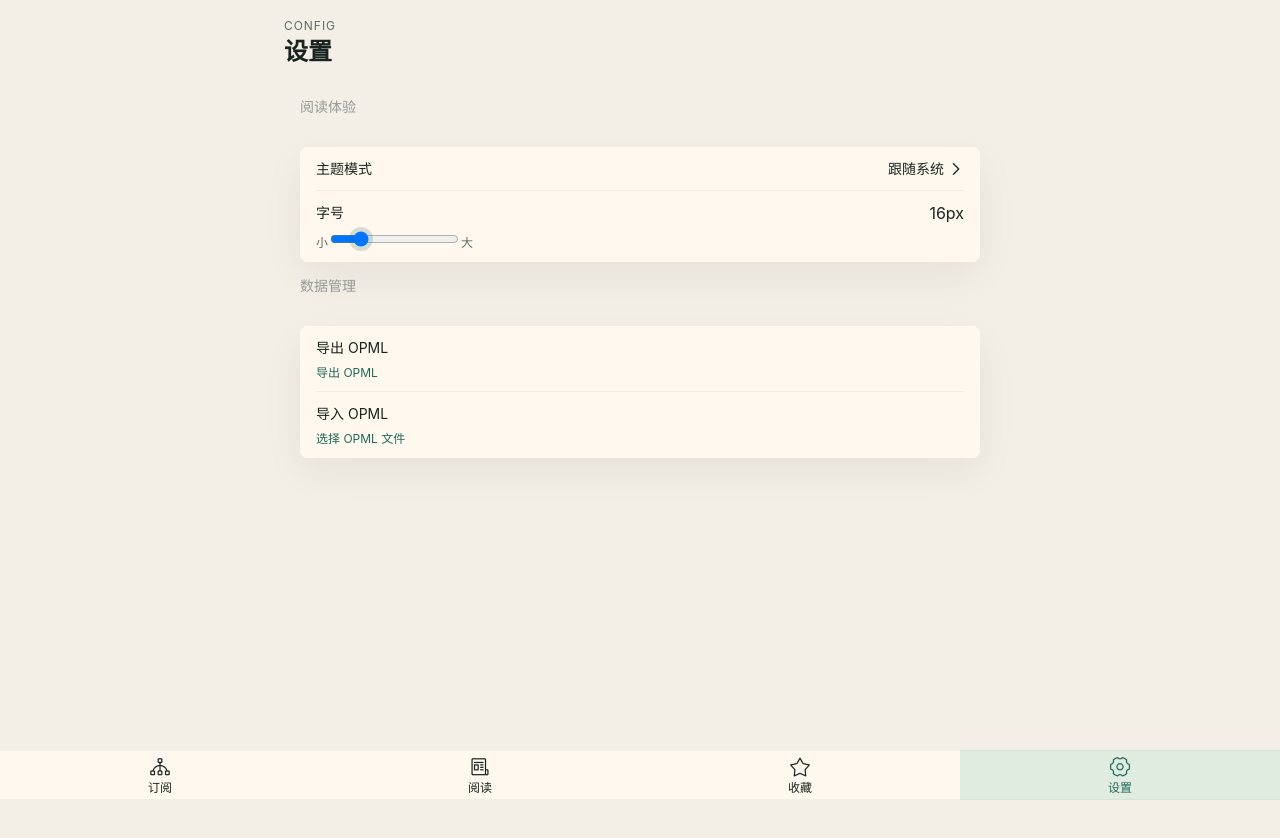
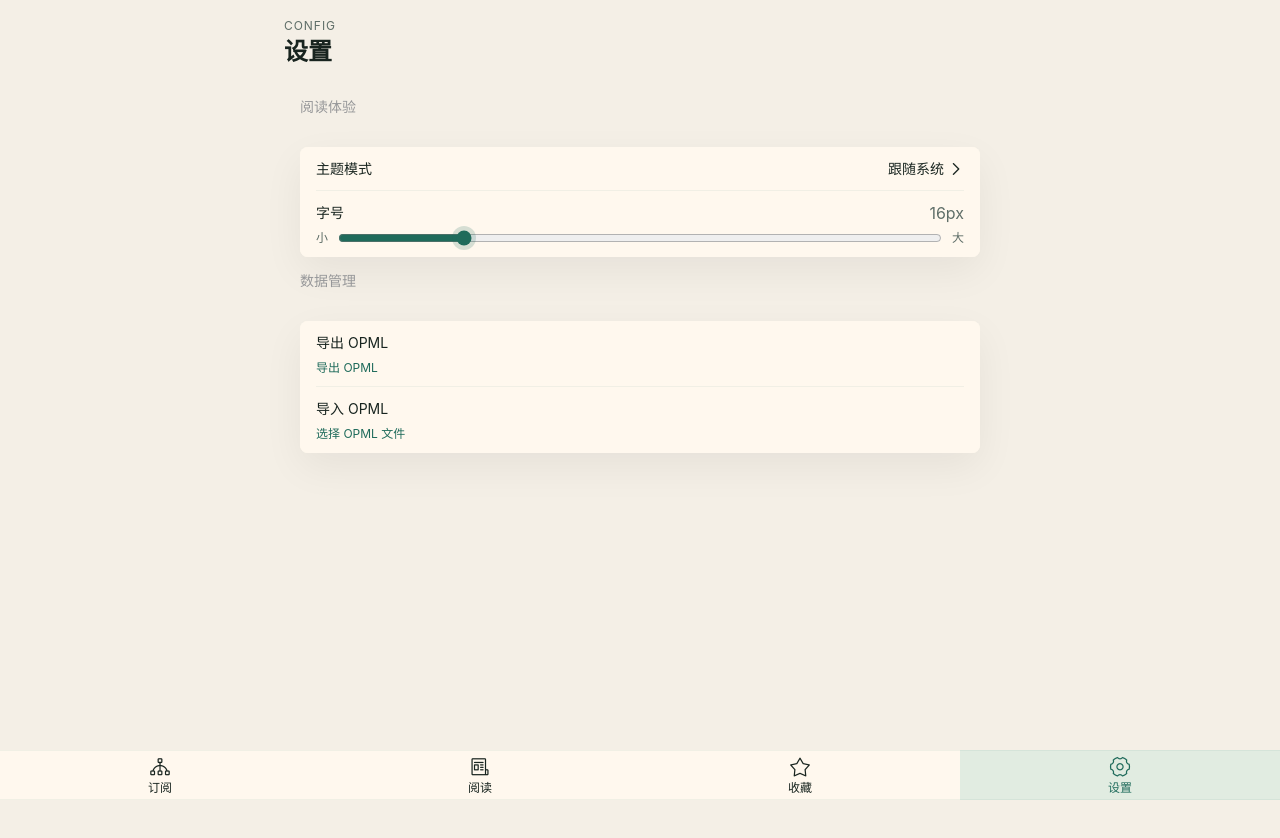
Before and after one commit to geesun/LeafReader, a Vue app: page /settings in a window 1280 px wide. Shown: the top 838 px of the page. Built offline with nearby package versions, Linux system fonts and the light colour scheme.

Commit message:
Refine settings font-size slider layout

```diff
--- a/src/styles.css
+++ b/src/styles.css
@@ -550,9 +550,37 @@ a {
   margin: 0;
 }
 
+.setting-cell-head {
+  display: flex;
+  align-items: center;
+  justify-content: space-between;
+  gap: 12px;
+  width: 100%;
+}
+
+.font-size-value {
+  color: var(--muted);
+  font-size: 13px;
+}
+
 .font-slider-label {
   color: var(--muted);
   font-size: 12px;
+}
+
+.font-slider-wrap {
+  display: flex;
+  align-items: center;
+  gap: 10px;
+  width: 100%;
+}
+
+.font-range {
+  flex: 1 1 auto;
+  width: 100%;
+  min-width: 0;
+  margin: 0;
+  accent-color: var(--accent);
 }
 
 .font-range::-webkit-slider-thumb {
--- a/src/views/SettingsView.vue
+++ b/src/views/SettingsView.vue
@@ -126,9 +126,12 @@ async function importOpml(event: Event) {
 
     <van-cell-group inset title="阅读体验">
       <van-cell title="主题模式" :value="themeLabel" is-link @click="settingsStore.patchSettings({ theme: settingsStore.settings.theme === 'system' ? 'light' : settingsStore.settings.theme === 'light' ? 'dark' : 'system' })" />
-      <van-cell title="字号">
-        <template #right-icon>
-          <span class="font-size-value" :style="{ fontSize: `${fontSize}px` }">{{ fontSize }}px</span>
+      <van-cell>
+        <template #title>
+          <div class="setting-cell-head">
+            <span>字号</span>
+            <span class="font-size-value" :style="{ fontSize: `${fontSize}px` }">{{ fontSize }}px</span>
+          </div>
         </template>
         <template #label>
           <div class="font-slider-wrap">
```
